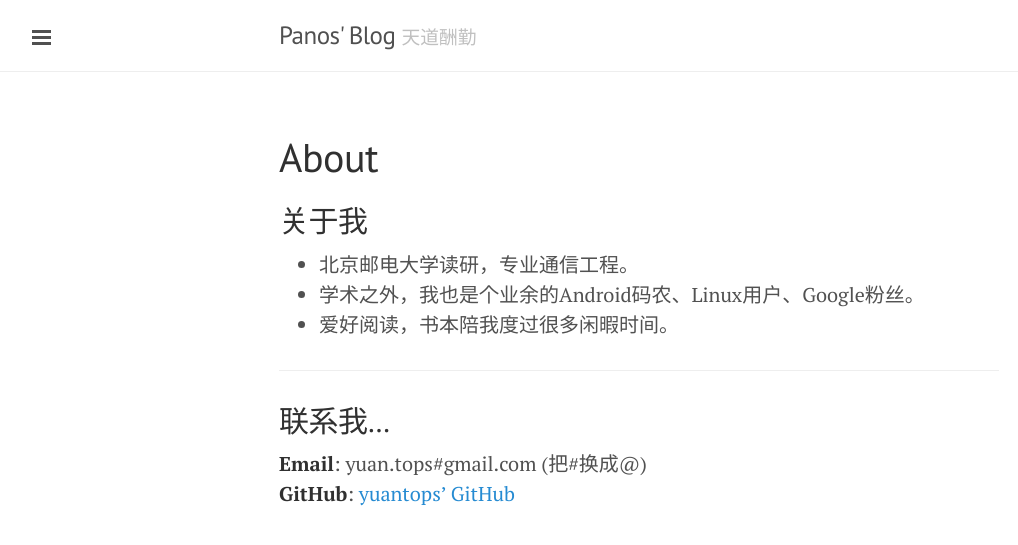
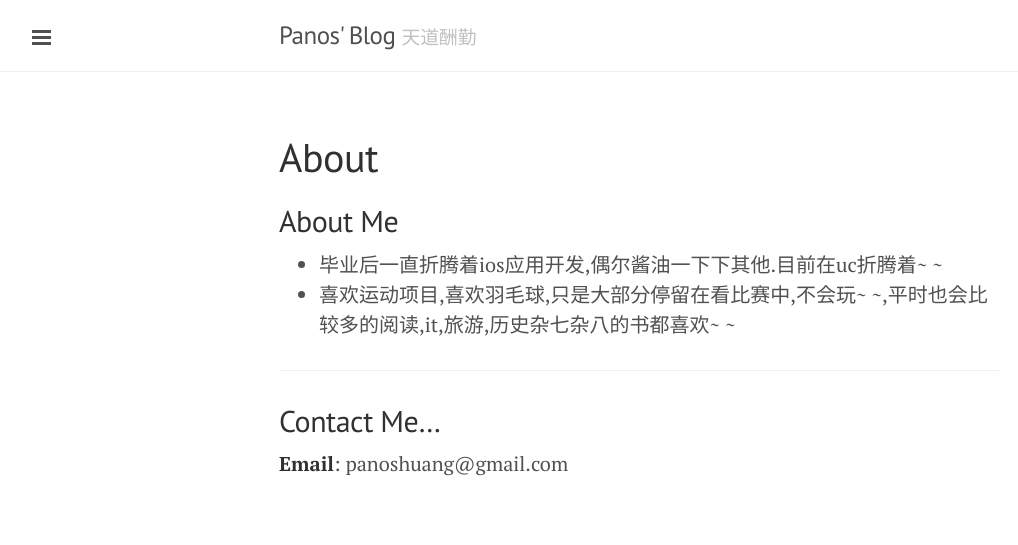
Before and after one commit to panoshuang/panoshuang.github.io, a Jekyll site: the page built from about.md, in a window 1280 px wide. Shown: the top 545 px of the page, without its empty margins (1-1019 px from the left). Built offline with Jekyll 4.4.1, drawn with Linux system fonts in a browser that asks for light colours; Markdown is read by kramdown in place of the engine named in the settings.

Commit message:
edit abount me

```diff
--- a/about.md
+++ b/about.md
@@ -3,13 +3,11 @@ layout: page
 title: About
 ---
 
-##关于我
--  北京邮电大学读研，专业通信工程。
--  学术之外，我也是个业余的Android码农、Linux用户、Google粉丝。
--  爱好阅读，书本陪我度过很多闲暇时间。
+##About Me
+-  毕业后一直折腾着ios应用开发,偶尔酱油一下下其他.目前在uc折腾着~ ~
+-  喜欢运动项目,喜欢羽毛球,只是大部分停留在看比赛中,不会玩~ ~,平时也会比较多的阅读,it,旅游,历史杂七杂八的书都喜欢~ ~
 
 *****
 
-##联系我...
-**Email**: yuan.tops#gmail.com (把#换成@)
-**GitHub**: [yuantops' GitHub](https://github.com/yuantops)
+##Contact Me...
+**Email**: panoshuang@gmail.com
```
